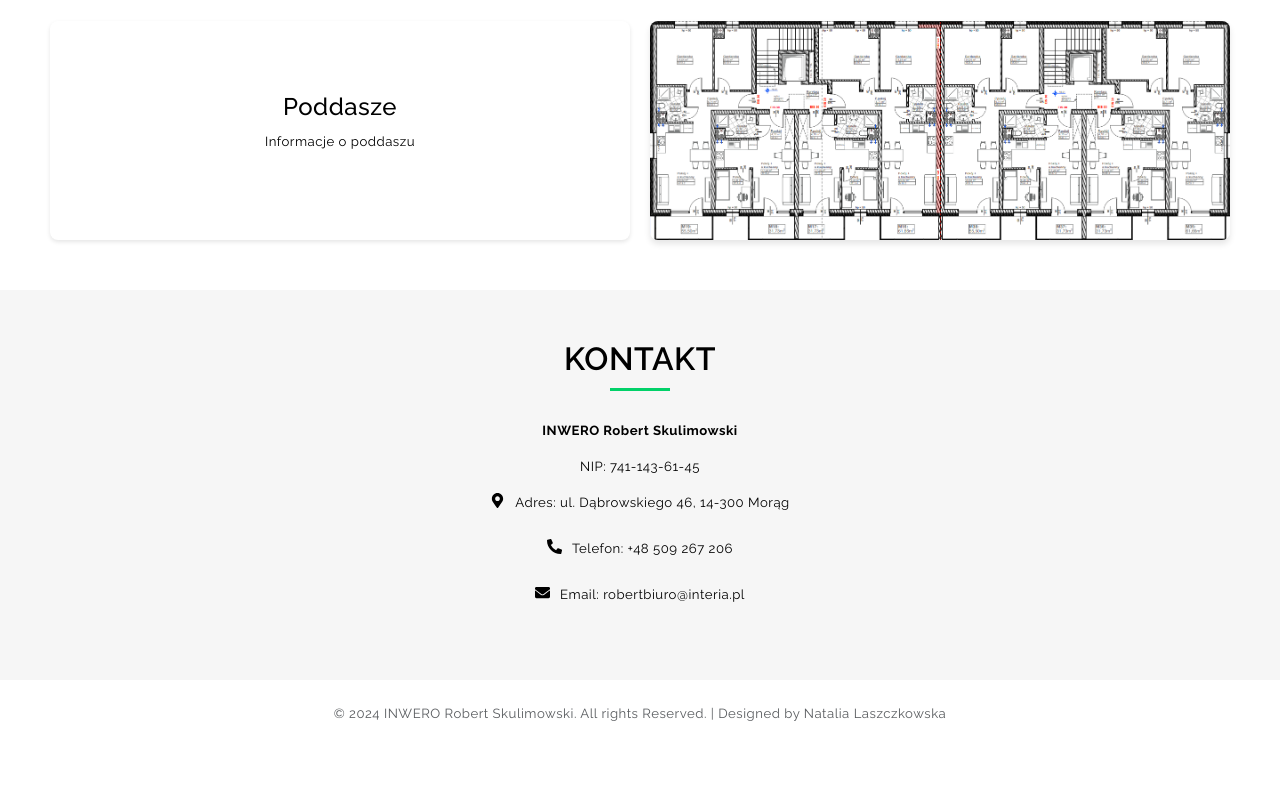
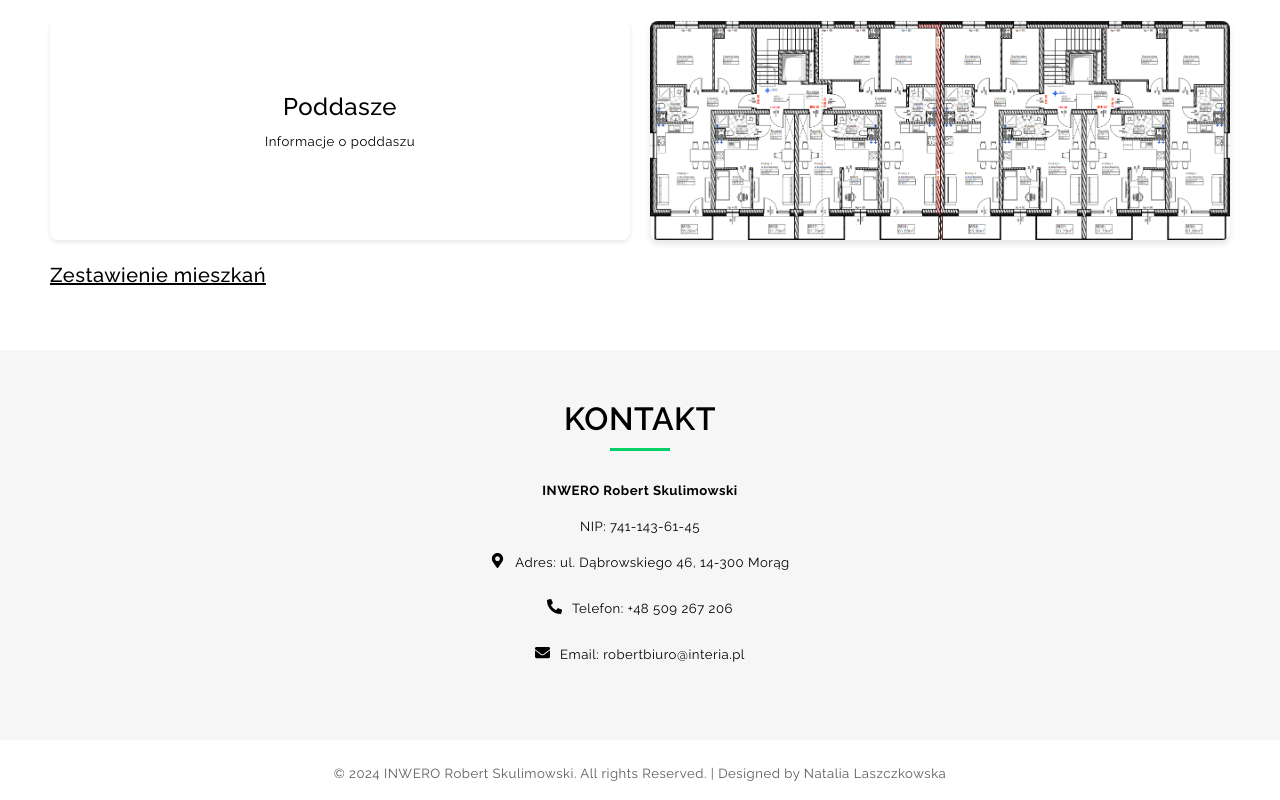
Before and after one commit to Natalialas/inwero, a React (Create React App) app: page / in a window 1280 px wide. Shown: the part 2897-3697 px from the top of the page. Before the commit the page ends 3637 px from the top, so only its background shows below. Built offline with nearby package versions, Linux system fonts and the light colour scheme.

Commit message:
Add list of apartments

```diff
--- a/src/components/pages/ApartmentPlans/ApartmentPlans.jsx
+++ b/src/components/pages/ApartmentPlans/ApartmentPlans.jsx
@@ -60,6 +60,11 @@ const ApartmentPlans = () => {
                     </div>
                 </div>
             )}
+            <div className={styles.descLink}>
+                <a href="/images/rozklad.png" target="_blank" rel="noopener noreferrer">
+                    Zestawienie mieszkań
+                </a>
+            </div>
         </div>
     );
 };
--- a/src/components/pages/ApartmentPlans/ApartmentPlans.module.scss
+++ b/src/components/pages/ApartmentPlans/ApartmentPlans.module.scss
@@ -1,40 +1,4 @@
 @import '../../../styles/settings.scss';
-
-.modalOverlay {
-    position: fixed;
-    top: 0;
-    left: 0;
-    width: 100%;
-    height: 100%;
-    background-color: rgba(0, 0, 0, 0.8);
-    display: flex;
-    justify-content: center;
-    align-items: center;
-    z-index: 1000;
-}
-
-.modalContent {
-    position: relative;
-    max-width: 90%;
-    max-height: 90%;
-}
-
-.closeButton {
-    position: absolute;
-    top: 10px;
-    right: 10px;
-    font-size: 1.5rem;
-    color: #fff;
-    cursor: pointer;
-    z-index: 1001;
-}
-
-.modalImage {
-    max-width: 100%;
-    max-height: 100%;
-    border-radius: 8px;
-    box-shadow: 0 4px 6px rgba(0, 0, 0, 0.1);
-}
 
 .container {
     padding: 50px;
@@ -101,3 +65,55 @@
 .description {
     font-weight: $font-regular;
 }
+
+.modalOverlay {
+    position: fixed;
+    top: 0;
+    left: 0;
+    width: 100%;
+    height: 100%;
+    background-color: rgba(0, 0, 0, 0.8);
+    display: flex;
+    justify-content: center;
+    align-items: center;
+    z-index: 1000;
+}
+
+.modalContent {
+    position: relative;
+    max-width: 90%;
+    max-height: 90%;
+}
+
+.closeButton {
+    position: absolute;
+    top: 10px;
+    right: 10px;
+    font-size: 1.5rem;
+    color: #fff;
+    cursor: pointer;
+    z-index: 1001;
+}
+
+.modalImage {
+    max-width: 100%;
+    max-height: 100%;
+    border-radius: 8px;
+    box-shadow: 0 4px 6px rgba(0, 0, 0, 0.1);
+}
+
+.descLink {
+    padding: 20px 10px 10px 0px;
+}
+
+
+.descLink a {
+    font-weight: $font-medium;
+    color: $color-dark;
+    font-size: 20px;
+    transition: color 0.3s;
+}
+
+.descLink a:hover {
+    color: $color-success;
+}
```
